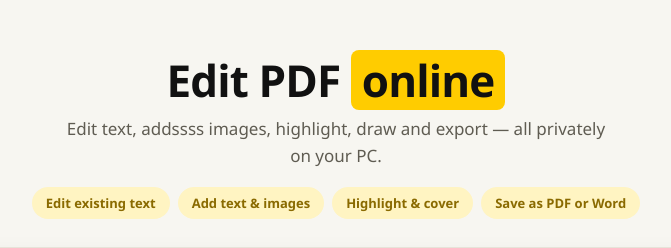
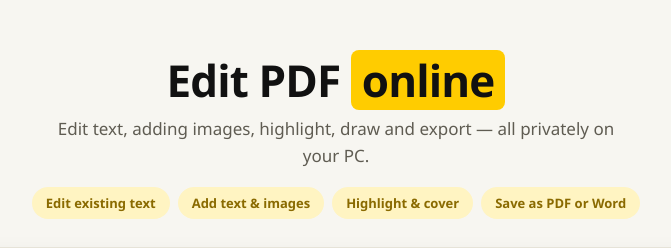
Before and after one commit to Bikash141/pdf_editor, a Flask app: page / in a window 1280 px wide. Shown: the part 67-315 px from the top of the page, without its empty margins (304-975 px from the left). Run offline with Flask 3, Linux system fonts and the light colour scheme; some libraries are stand-ins or nearby versions.

Commit message:
Fix typo in introductory text of PDF editor

```diff
--- a/templates/index.html
+++ b/templates/index.html
@@ -60,7 +60,7 @@
   <div class="editor wrap" id="editorApp" hidden>
     <div class="ed-intro">
       <h1>Edit PDF <em>online</em></h1>
-      <p>Edit text, addssss images, highlight, draw and export — all privately on your PC.</p>
+      <p>Edit text, adding images, highlight, draw and export — all privately on your PC.</p>
       <ul>
         <li>Edit existing text</li><li>Add text &amp; images</li><li>Highlight &amp; cover</li><li>Save as PDF or Word</li>
       </ul>
```
